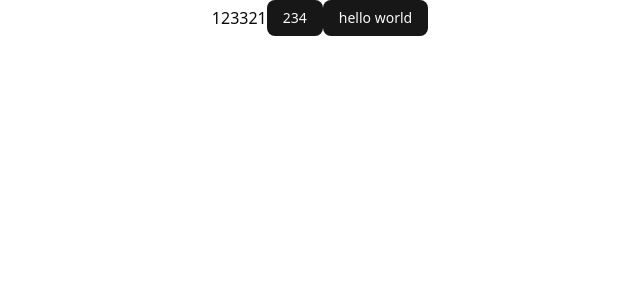
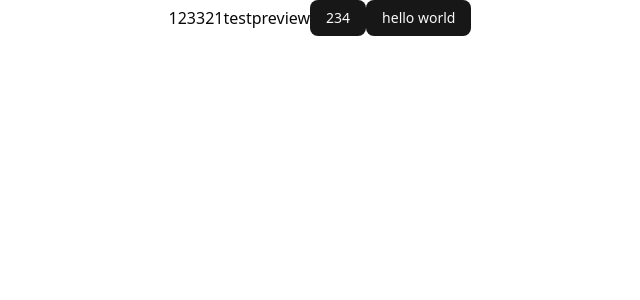
Before and after one commit to YujiaWong/InsightPDF, a Next.js app: page / in a window 1280 px wide. Shown: the top 300 px of the page, without its empty margins (320-960 px from the left). Built offline with nearby package versions, Linux system fonts and the light colour scheme.

Commit message:
test preview

```diff
--- a/src/app/page.tsx
+++ b/src/app/page.tsx
@@ -4,7 +4,7 @@ import { Button } from '@/components/ui/button';
 export default function Home() {
   return (
     <div className='flex flex-row justify-center items-center'>
-      123321
+      123321testpreview
       <Button>234</Button>
       <Button>hello world</Button>
 
```
